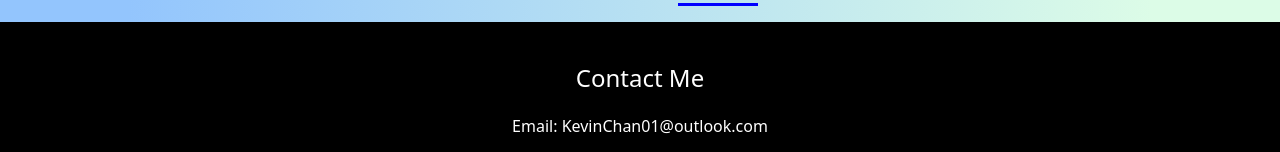
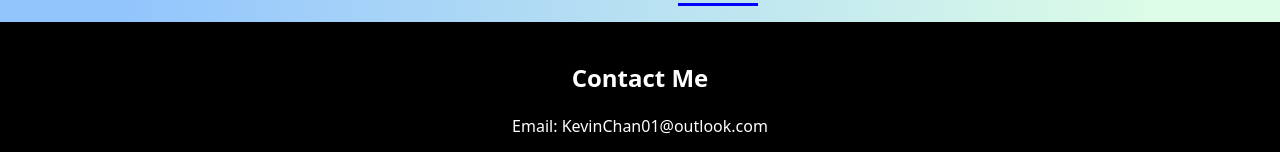
Before and after one commit to Sakhee89/Personal-Website, a React (Vite) app: page / in a window 1280 px wide. Both pictures are taken after a click on the element "Contact Me". Shown: the part 227-379 px from the top of the page. Built offline with nearby package versions, Linux system fonts and the light colour scheme.

Commit message:
made contact me title bold

```diff
--- a/src/components/ContactMe.jsx
+++ b/src/components/ContactMe.jsx
@@ -3,7 +3,7 @@ export function ContactMe({ show }) {
     <section className="mt-10 flex justify-center pb-10">
       {show && (
         <div>
-          <h1 className="text-2xl mb-5">Contact Me</h1>
+          <h1 className="text-2xl mb-5 font-bold">Contact Me</h1>
           <p>
             Email:{" "}
             <a href="mailto:KevinChan01@outlook.com">KevinChan01@outlook.com</a>
```
